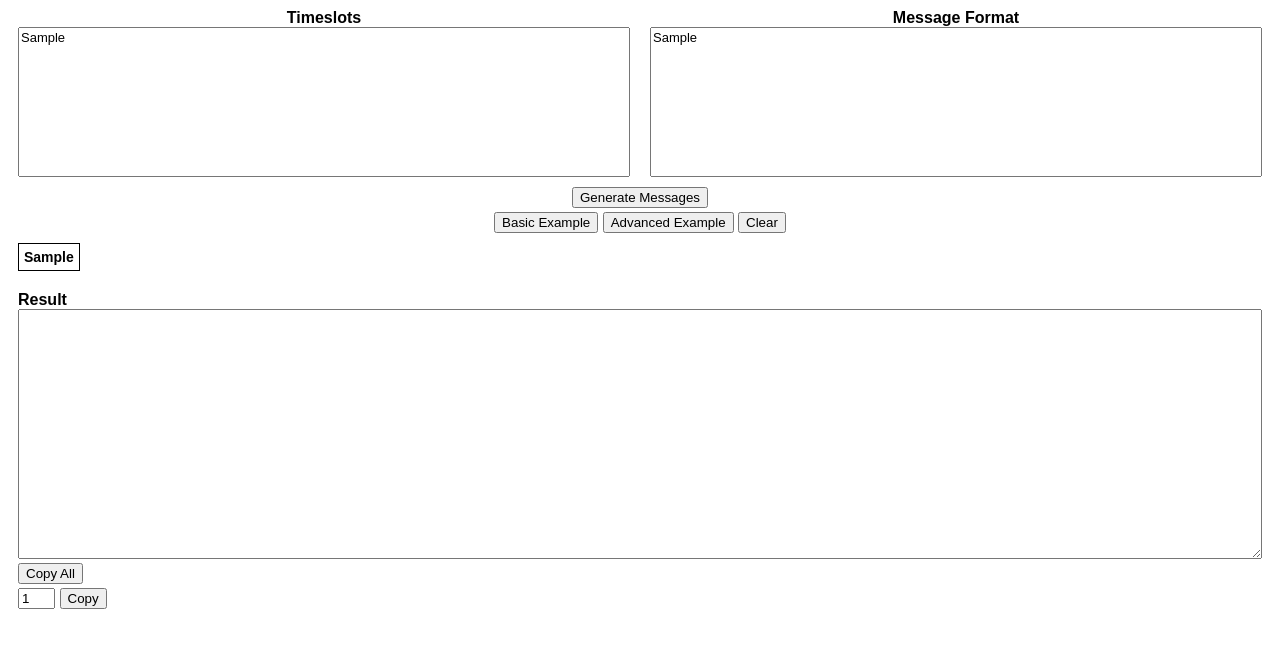
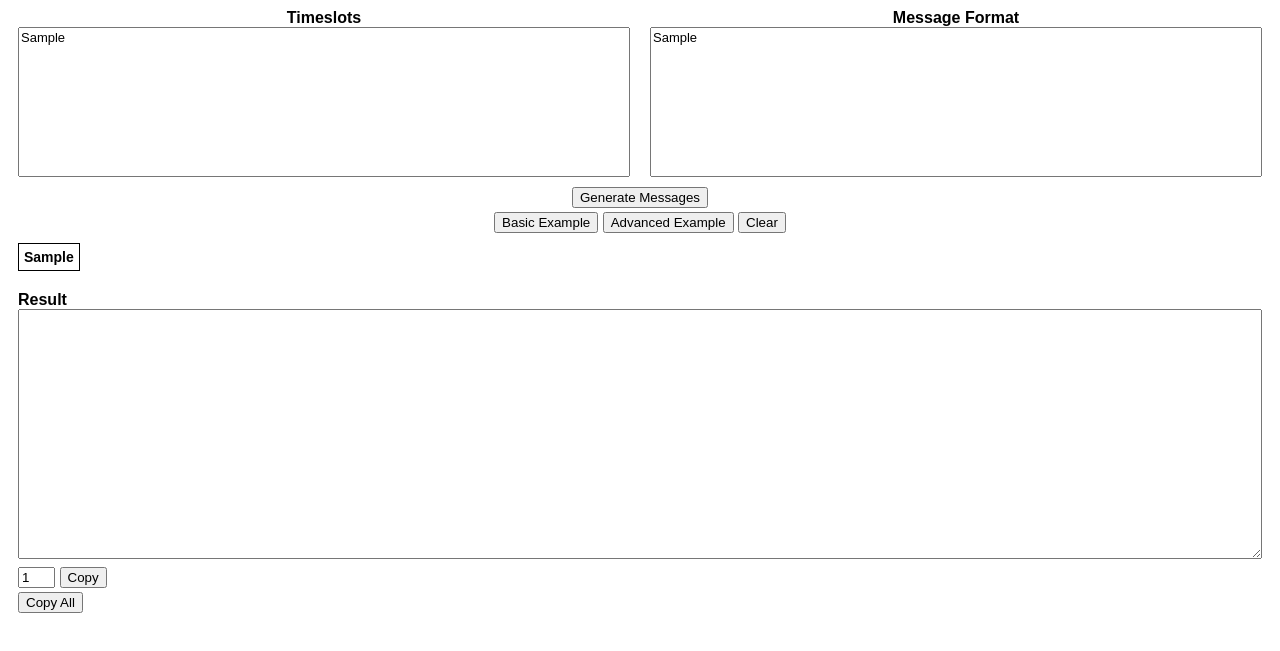
Before and after one commit to fourjr/message-formatter, a plain HTML site: page index.html in a window 1280 px wide. Both pictures are taken after typing "Sample", "Sample" into the empty fields and a click on the button "Generate Messages". Shown: the part 57-708 px from the top of the page. Drawn offline with nearby package versions, Linux system fonts and the light colour scheme.

Commit message:
Formatting

```diff
--- a/index.html
+++ b/index.html
@@ -35,13 +35,15 @@
     <div class="textAreaSingle">
         <span>Result</span>
         <textarea id="result" readonly></textarea>
-        <div>
-            <button type="button" onclick="copy(false)">Copy All</button>
-            <div class="copyMessage" id="copyAllMessage"></div>
-            <div class="copySelected">
+        <div class="copy">
+            <div>
                 <input type="number" id="copyOne" autocomplete="off" min=1 value=1 style="width:5ch" onchange="resizeField(this)" onkeydown="resizeField(this)">
                 <button type="button" onclick="copy(true)">Copy</button>
                 <div class="copyMessage" id="copySelectedMessage"></div>
+            </div>
+            <div>
+                <button type="button" onclick="copy(false)">Copy All</button>
+                <div class="copyMessage" id="copyAllMessage"></div>
             </div>
         </div>
 </div>
--- a/style.css
+++ b/style.css
@@ -105,6 +105,6 @@ thead {
     font-size: 14px
 }
 
-.copySelected {
+.copy div {
     padding-top: 4px;
 }
```
